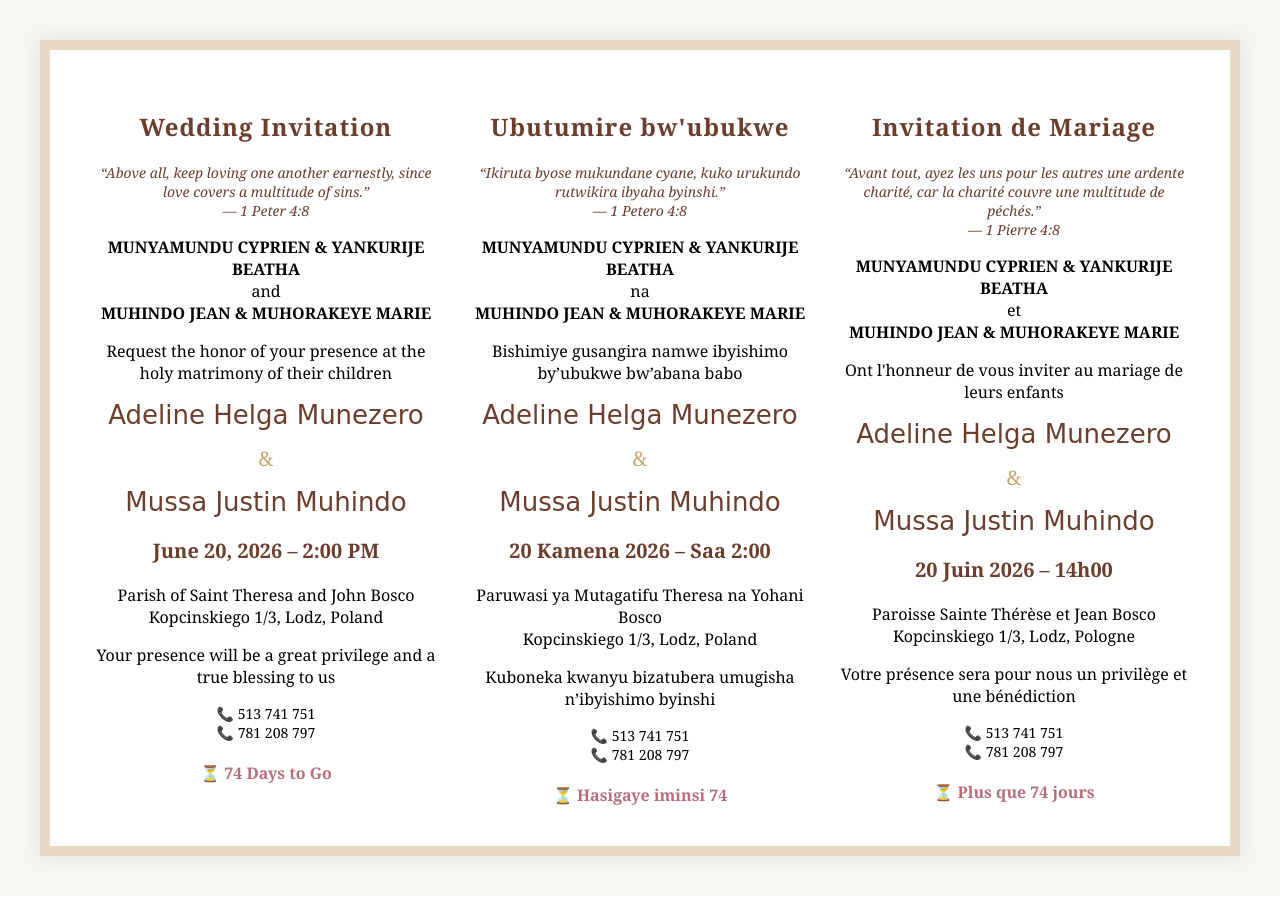
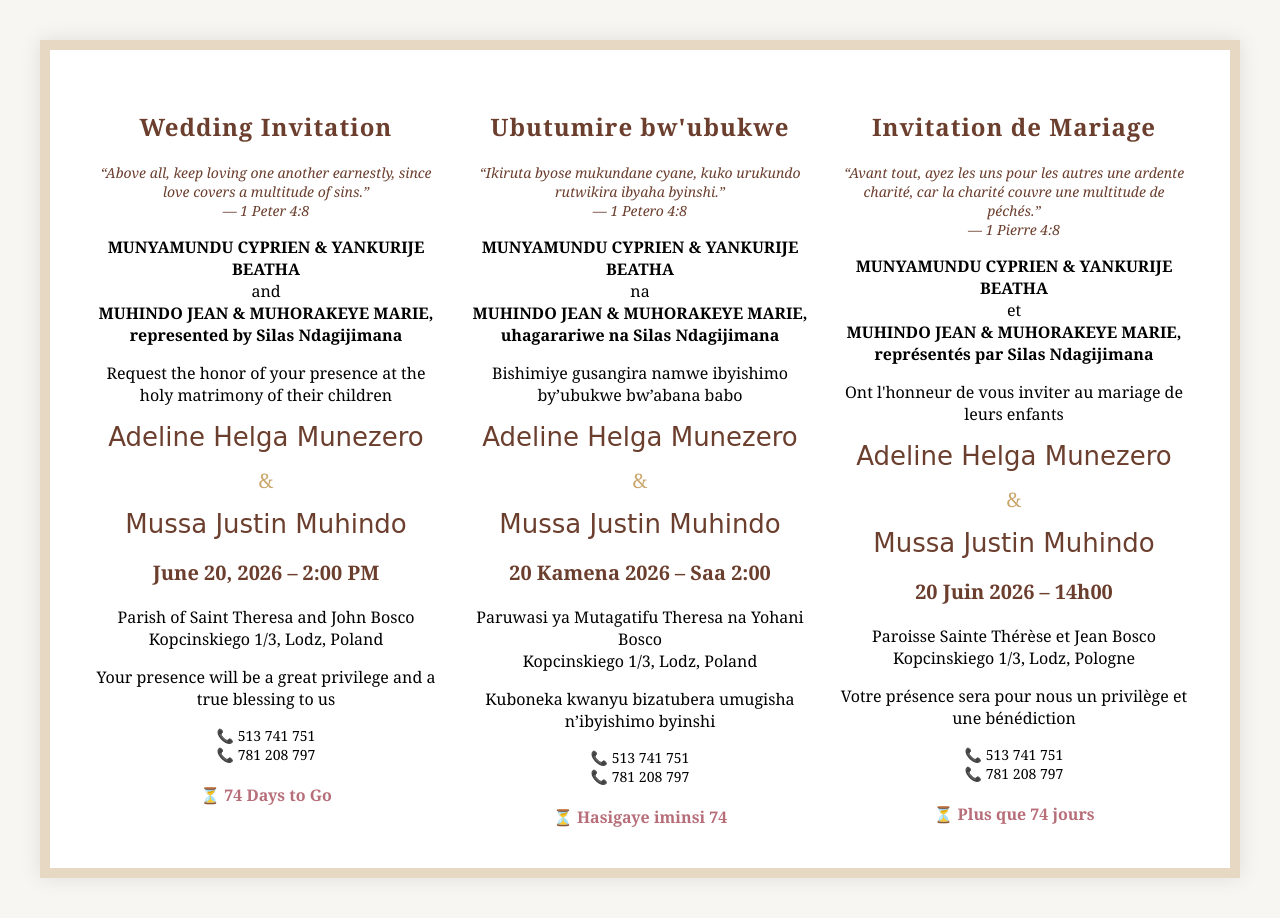
Before and after one commit to jmussamuhindo/wed, a Flask app: page / in a window 1280 px wide. Before the commit the page ends 896 px from the top, so only its background shows below. Run offline with Flask 3, Linux system fonts and the light colour scheme.

Commit message:
change of Family

```diff
--- a/templates/index.html
+++ b/templates/index.html
@@ -92,7 +92,7 @@
 
         <p><b>MUNYAMUNDU CYPRIEN &amp; YANKURIJE BEATHA</b><br>
         and<br>
-        <b>MUHINDO JEAN &amp; MUHORAKEYE MARIE</b></p>
+        <b>MUHINDO JEAN &amp; MUHORAKEYE MARIE, represented by Silas Ndagijimana</b></p>
 
         <p>Request the honor of your presence at the holy matrimony of their children</p>
 
@@ -128,7 +128,7 @@
 
         <p><b>MUNYAMUNDU CYPRIEN &amp; YANKURIJE BEATHA</b><br>
         na<br>
-        <b>MUHINDO JEAN &amp; MUHORAKEYE MARIE</b></p>
+        <b>MUHINDO JEAN &amp; MUHORAKEYE MARIE, uhagarariwe na Silas Ndagijimana</b></p>
 
         <p>Bishimiye gusangira namwe ibyishimo by’ubukwe bw’abana babo</p>
 
@@ -164,7 +164,7 @@
 
         <p><b>MUNYAMUNDU CYPRIEN &amp; YANKURIJE BEATHA</b><br>
         et<br>
-        <b>MUHINDO JEAN &amp; MUHORAKEYE MARIE</b></p>
+        <b>MUHINDO JEAN &amp; MUHORAKEYE MARIE, représentés par Silas Ndagijimana</b></p>
 
         <p>Ont l'honneur de vous inviter au mariage de leurs enfants</p>
 
```
